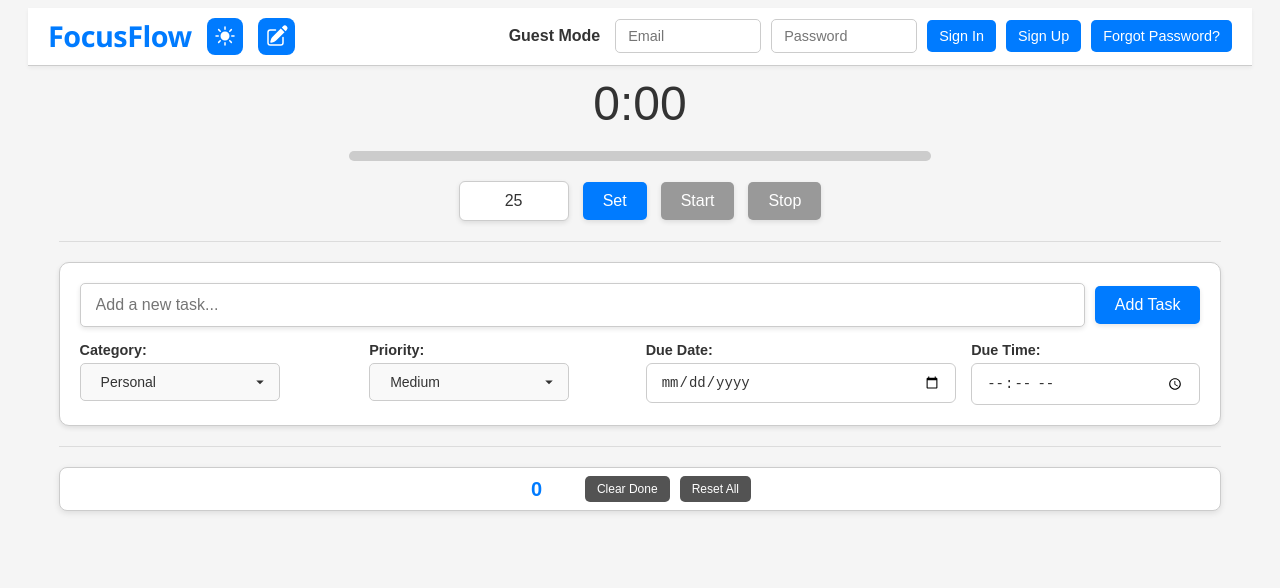
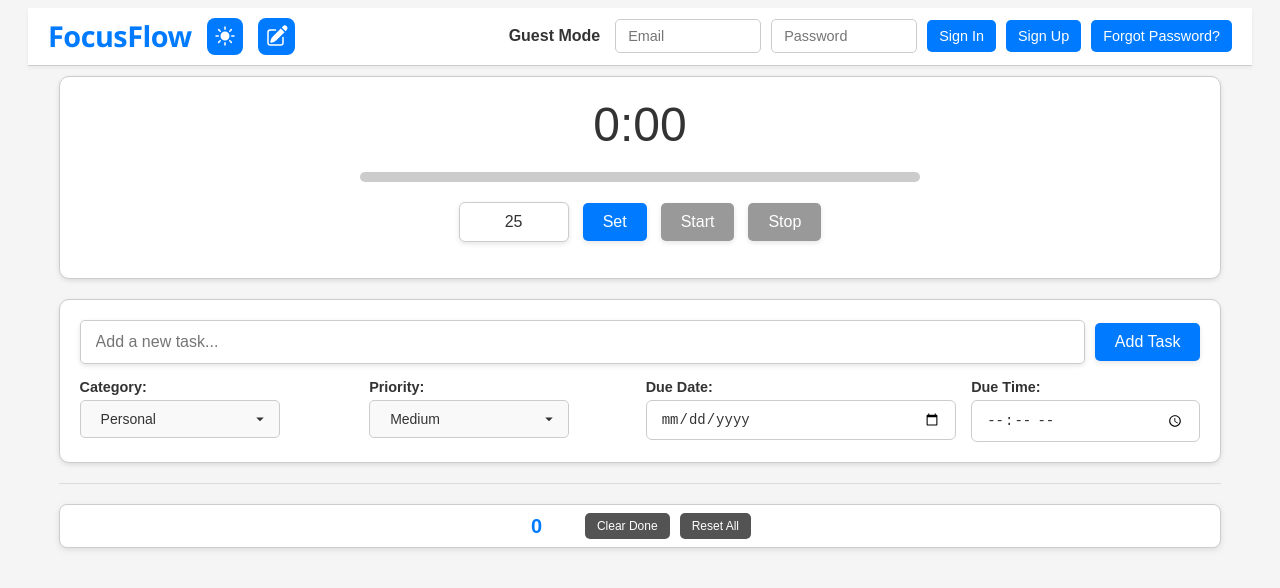
Before and after one commit to notionexperience/Timer-Notion, a plain HTML site: page Front End/index.html in a window 1280 px wide. Drawn offline with nearby package versions, Linux system fonts and the light colour scheme; a script that the page names is missing.

Commit message:
Fix: all files

```diff
--- a/Front End/index.html
+++ b/Front End/index.html
@@ -44,8 +44,8 @@
       <!-- Auth forms (hidden if logged in) -->
       <p id="guestModeMessage" style="display: none;">You are in guest mode. Your data is saved locally. Log in or sign up to save your data permanently.</p>
     </div>
-
-    <div id="app-section">
+    <div><div class="timer-add-section">
+  <div id="timer-section">
       <div id="timer">0:00</div>
       <div id="timerBarContainer">
         <div id="timerBar"></div>
@@ -56,7 +56,7 @@
         <button id="startButton" class="button" disabled>Start</button>
         <button id="stopButton" class="button" disabled>Stop</button>
       </div>
-      <hr class="custom-hr" />
+    </div></div>
 
       <!-- NEW: Task Add Section for improved UX -->
       <div class="task-add-section">
--- a/Front End/styles.css
+++ b/Front End/styles.css
@@ -443,7 +443,16 @@ body[data-theme="dark"] .select-box {
     box-sizing: border-box;
 }
 /* END NEW: Task Add Section */
-
+.timer-add-section {
+    background-color: var(--card-bg);
+    border: 1px solid var(--border);
+    border-radius: 10px;
+    padding: 20px;
+    margin-bottom: 20px;
+    box-shadow: 0 2px 5px rgba(0, 0, 0, 0.1);
+    width: 100%;
+    box-sizing: border-box;
+}
 
 #taskList {
   width: 100%;
```
